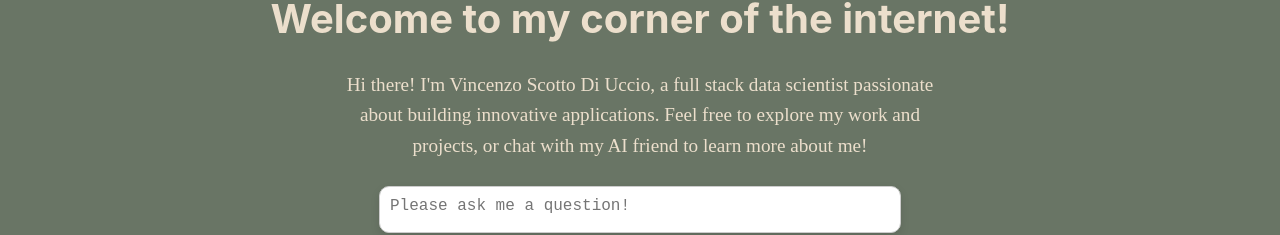
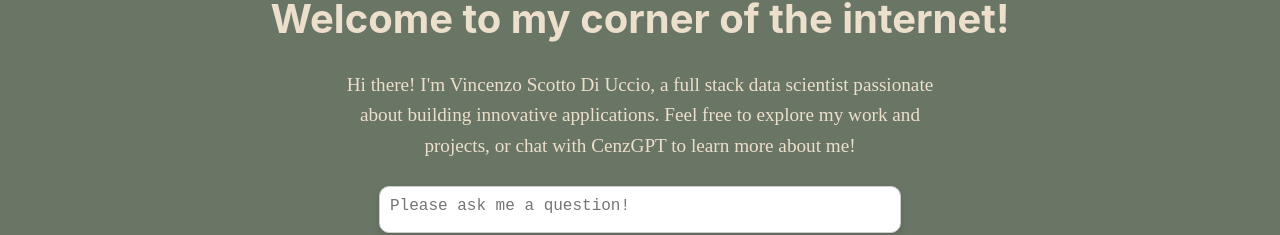
Before and after one commit to vincenzo-scotto001/fantastic-giggle, a React (Create React App) app in the folder portfolio-site/: page / in a window 1280 px wide. Shown: the part 166-401 px from the top of the page. Built offline with nearby package versions, Linux system fonts and the light colour scheme.

Commit message:
cenzgpt change

```diff
--- a/portfolio-site/src/pages/Home.js
+++ b/portfolio-site/src/pages/Home.js
@@ -44,7 +44,7 @@ function Home() {
       <h1>Welcome to my corner of the internet!</h1>
       <p>
       Hi there! I'm Vincenzo Scotto Di Uccio, a full stack data scientist passionate about building innovative applications.
-      Feel free to explore my work and projects, or chat with my AI friend to learn more about me!
+      Feel free to explore my work and projects, or chat with CenzGPT to learn more about me!
       </p>
 
       <form onSubmit={handleSubmit}>
```
